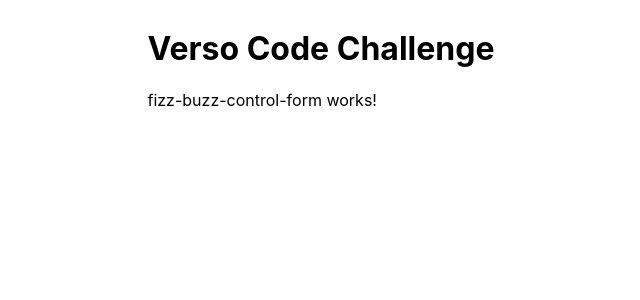
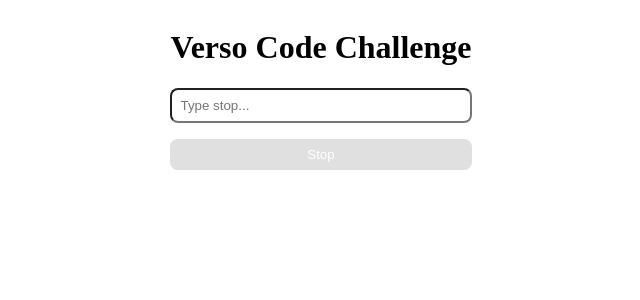
Before and after one commit to SimonSchoetz/verso-coding-challenge, an Angular app: page / in a window 1280 px wide. Shown: the top 300 px of the page, without its empty margins (319-959 px from the left). Built offline with nearby package versions, Linux system fonts and the light colour scheme.

Commit message:
base setup control form

```diff
--- a/src/app/app.component.scss
+++ b/src/app/app.component.scss
@@ -1,8 +1,10 @@
-:host {
-  font-family: "Inter", -apple-system, BlinkMacSystemFont, "Segoe UI", Roboto,
-    Helvetica, Arial, sans-serif, "Apple Color Emoji", "Segoe UI Emoji",
-    "Segoe UI Symbol";
+.main {
   display: flex;
   flex-direction: column;
   align-items: center;
+  width: 100%;
+  max-width: 300px;
 }
+h1 {
+  text-align: center;
+}
--- a/src/app/app.component.ts
+++ b/src/app/app.component.ts
@@ -26,7 +26,7 @@ export class AppComponent implements OnInit {
       .generateFizzBuzzListValues()
       .pipe(take(15))
       .subscribe((value) => {
-        console.log('>>>>>>>>> | .subscribe | value:', value);
+        // console.log('>>>>>>>>> | .subscribe | value:', value);
       });
   }
 }
--- a/src/app/components/fizz-buzz-control-form/fizz-buzz-control-form.component.html
+++ b/src/app/components/fizz-buzz-control-form/fizz-buzz-control-form.component.html
@@ -1 +1,4 @@
-<p>fizz-buzz-control-form works!</p>
+<form [formGroup]="form" (ngSubmit)="onSubmit($event)">
+  <input id="stop" formControlName="stop" placeholder="Type stop..." />
+  <button type="submit" [disabled]="!form.valid">Stop</button>
+</form>
--- a/src/app/components/fizz-buzz-control-form/fizz-buzz-control-form.component.scss
+++ b/src/app/components/fizz-buzz-control-form/fizz-buzz-control-form.component.scss
@@ -0,0 +1,26 @@
+form {
+  display: flex;
+  flex-direction: column;
+  gap: 1rem;
+  width: 100%;
+  input {
+    padding: 0.5rem;
+    border-radius: 0.5rem;
+  }
+  button {
+    padding: 0.5rem;
+    border-radius: 0.5rem;
+    border: 0;
+    color: red;
+    cursor: pointer;
+    &:hover {
+      color: white;
+      background: red;
+    }
+    &:disabled {
+      color: white;
+      background-color: rgb(224, 224, 224);
+      cursor: default;
+    }
+  }
+}
--- a/src/app/components/fizz-buzz-control-form/fizz-buzz-control-form.component.ts
+++ b/src/app/components/fizz-buzz-control-form/fizz-buzz-control-form.component.ts
@@ -1,12 +1,32 @@
 import { Component } from '@angular/core';
-
+import {
+  FormBuilder,
+  FormControl,
+  FormGroup,
+  ReactiveFormsModule,
+  Validators,
+} from '@angular/forms';
 @Component({
   selector: 'app-fizz-buzz-control-form',
   standalone: true,
-  imports: [],
+  imports: [ReactiveFormsModule],
   templateUrl: './fizz-buzz-control-form.component.html',
-  styleUrl: './fizz-buzz-control-form.component.scss'
+  styleUrl: './fizz-buzz-control-form.component.scss',
 })
 export class FizzBuzzControlFormComponent {
+  form: FormGroup<{ stop: FormControl }>;
 
+  constructor(private fb: FormBuilder) {
+    this.form = this.fb.group({
+      stop: ['', [Validators.required, Validators.pattern('stop')]],
+    });
+
+    this.form.valueChanges.subscribe((el) => {
+      console.log(el);
+    });
+  }
+  onSubmit($event: any): void {
+    this.form.valid;
+    console.log(this.form.valid, $event);
+  }
 }
--- a/src/styles.scss
+++ b/src/styles.scss
@@ -1 +1,11 @@
-/* You can add global styles to this file, and also import other style files */
+:root {
+  display: flex;
+  flex-direction: column;
+  align-items: center;
+}
+
+:host {
+  font-family: "Inter", -apple-system, BlinkMacSystemFont, "Segoe UI", Roboto,
+    Helvetica, Arial, sans-serif, "Apple Color Emoji", "Segoe UI Emoji",
+    "Segoe UI Symbol";
+}
```
